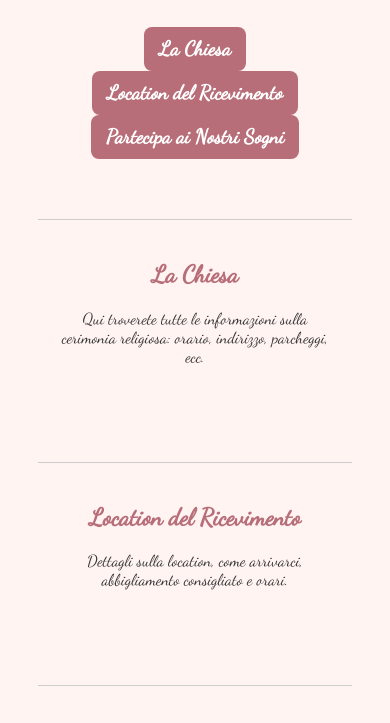
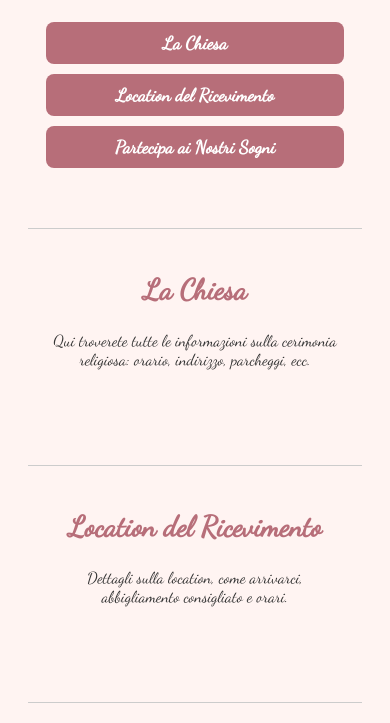
Before and after one commit to manualemayla/matrimonio, a plain HTML site: page index.html in a window 390 px wide. Shown: the part 209-932 px from the top of the page. Drawn offline with Linux system fonts and the light colour scheme.

Commit message:
Update index.html

```diff
--- a/index.html
+++ b/index.html
@@ -2,10 +2,15 @@
 <html lang="it">
 <head>
   <meta charset="UTF-8">
+  <meta name="viewport" content="width=device-width, initial-scale=1.0"> <!-- Adatta la pagina alla dimensione dello schermo -->
   <title>Matrimonio Alessia & Manuele</title>
   <link href="https://fonts.googleapis.com/css2?family=Dancing+Script&display=swap" rel="stylesheet">
   <style>
-    body {
+    body { /*TO-DO:
+      Add images, maps, or fancy transitions
+      Split sections into separate pages
+      Embed your IBAN or PayPal securely
+      */
       font-family: 'Dancing Script', cursive; /* alternative Titoli in Great Vibes e testi in Dancing Script o qualsiasi altro */
       background:  #fff4f2;  /* nuovo sfondo rosa antico pesca chiarissimo. per bianco #f9f9f9;, più “mattone” #fae4df, più “rosa” #ffeef0, più “neutro caldo”? Usa #fef7f5 */
       color: #333;
@@ -22,17 +27,37 @@
       display: inline-block;
       margin: 0 15px;
       padding: 10px 15px;
-      background: #b76e79;
+      background: #b76e79; /* stess rosa antico del testo dei titoli */
       color: white;
       text-decoration: none;
       border-radius: 8px;
       font-weight: bold;
-      font-size: 1.25rem; /* o 20px, aumentato di 1 notch */
+      font-size: 22px; /* 1.25rem o 20px, aumentato di 1 notch. default 1 rem sono 16px */
     }
     section {
       margin-top: 60px;
       padding: 20px;
       border-top: 1px solid #ccc;
+    }
+    @media (max-width: 600px) { /* questo lo rende responsive a schermi piccoli, 600px, mobile, adattando il look*/
+      body {
+        padding: 20px;
+      }
+
+      nav a {
+        display: block;
+        margin: 10px auto;
+        font-size: 18px;
+        width: 80%;
+      }
+
+      h1, h2 {
+        font-size: 1.8rem;
+      }
+
+      p {
+        font-size: 1rem;
+      }
     }
   </style>
 </head>
```
